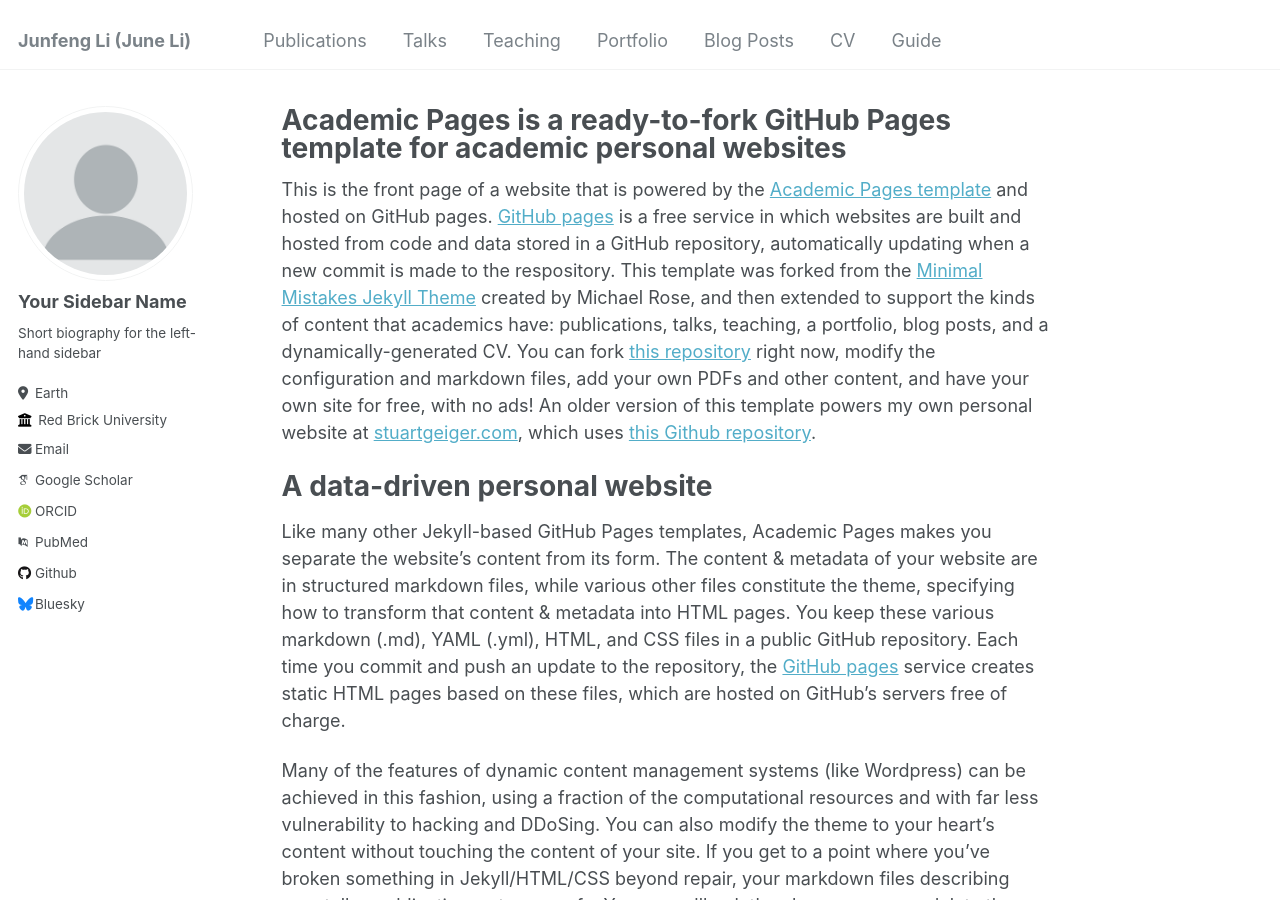
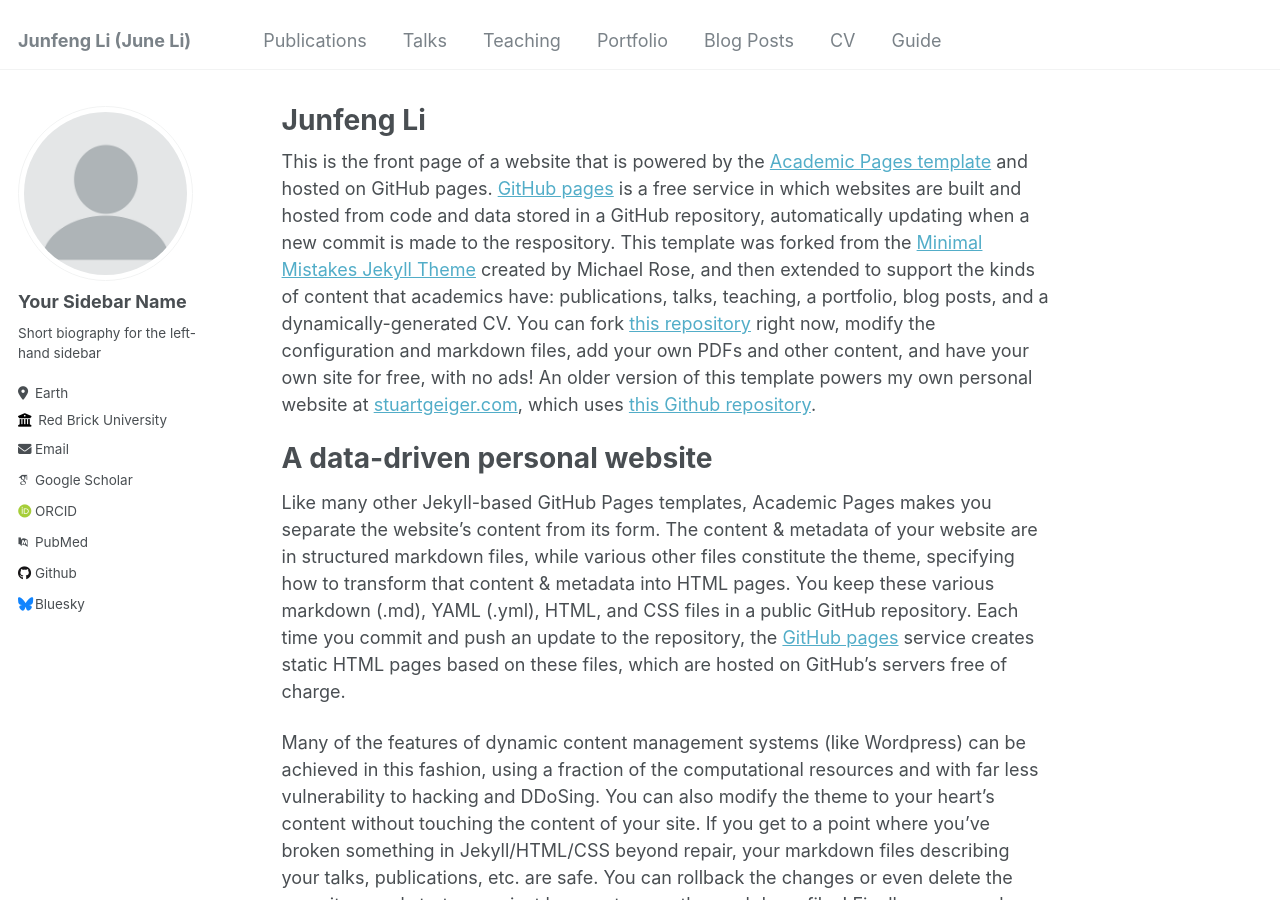
Before and after one commit to lijf36/lijf36.github.io, a Jekyll site: the page built from _pages/about.md, in a window 1280 px wide and 900 px high. Built offline with Jekyll 4.4.1, drawn with Linux system fonts in a browser that asks for light colours; some web fonts are replaced.

Commit message:
修改首页标题

```diff
--- a/_pages/about.md
+++ b/_pages/about.md
@@ -1,6 +1,6 @@
 ---
 permalink: /
-title: "Academic Pages is a ready-to-fork GitHub Pages template for academic personal websites"
+title: "Junfeng Li"
 author_profile: true
 redirect_from:
   - /about/
```
